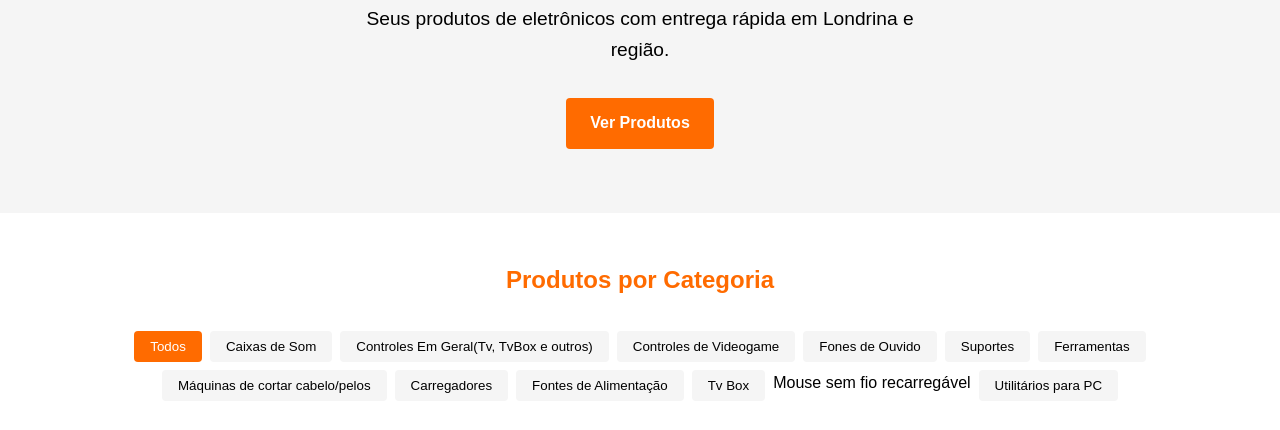
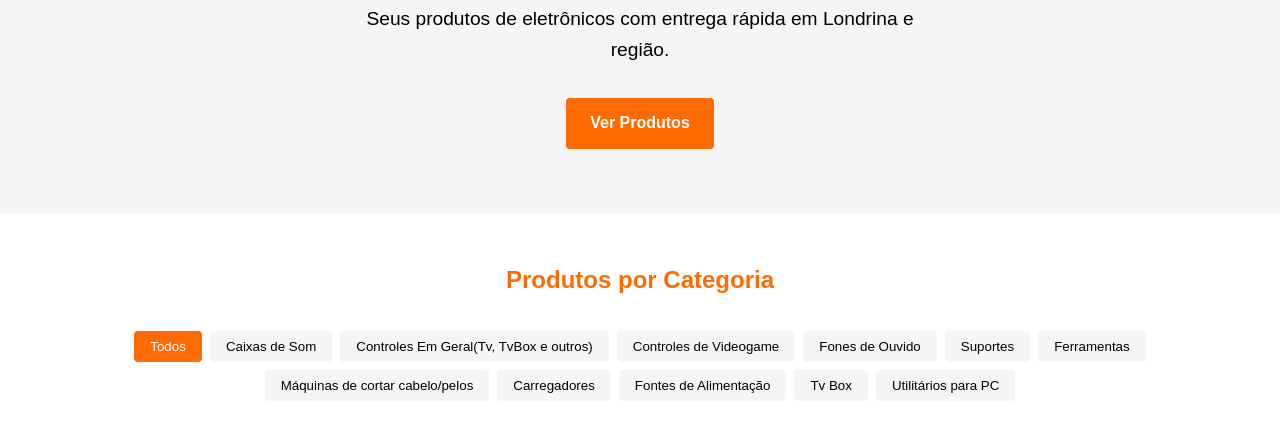
Before and after one commit to lucasrodriguestech/lucas-imports-loja, a plain HTML site: page index.html in a window 1280 px wide. Shown: the part 218-648 px from the top of the page. Drawn offline with Linux system fonts and the light colour scheme.

Commit message:
atulizei mais uma caixinha de som e corrigi o erro que estava na categoria

```diff
--- a/index.html
+++ b/index.html
@@ -47,7 +47,7 @@
                     <button class="category-btn" data-category="maquininhas">Máquinas de cortar cabelo/pelos</button>
                     <button class="category-btn" data-category="carregadores">Carregadores</button>
                     <button class="category-btn" data-category="fontes">Fontes de Alimentação</button>
-                    <button class="category-btn" data-category="aparelhos">Tv Box</button>Mouse sem fio recarregável
+                    <button class="category-btn" data-category="aparelhos">Tv Box</button>
                     <button class="category-btn" data-category="utilitarios-pc">Utilitários para PC</button>
                 </div>
                 <div class="product-grid" id="product-grid">
--- a/script.js
+++ b/script.js
@@ -38,7 +38,7 @@ const products = [
     {
         id: 6,
         name: "Fone de Ouvido Intra Auricular LeLong",
-        category: "audio",
+        category: "fones",
         price: 20.00,
         image: "img/fone-ouvido-lelong.jpg"
     },
@@ -216,6 +216,13 @@ const products = [
         category: "fones",
         price: 49.00,
         image: "img/fone-bluetooth-headset.jpg"
+    },
+    {
+        id: 32,
+        name: "Caixa de Som Hmaston 8w A prova D'agua",
+        category: "audio",
+        price: 49.00,
+        image: "img/caixa-de-som-hmaston-8w.jpg"
     }
 ];
 
```
Also changed, not shown: img/caixa-de-som-hmaston-8w.jpg (added).
